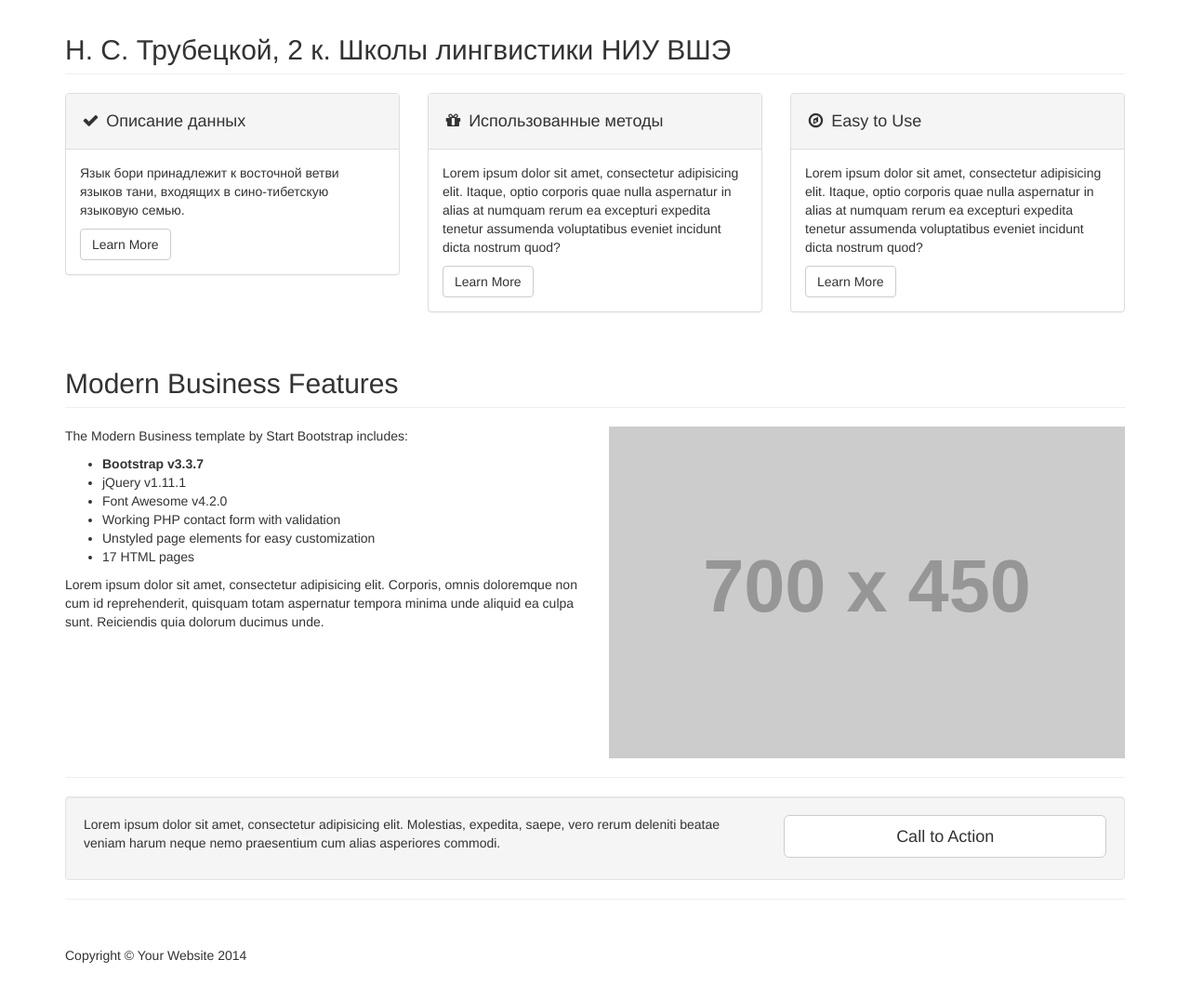
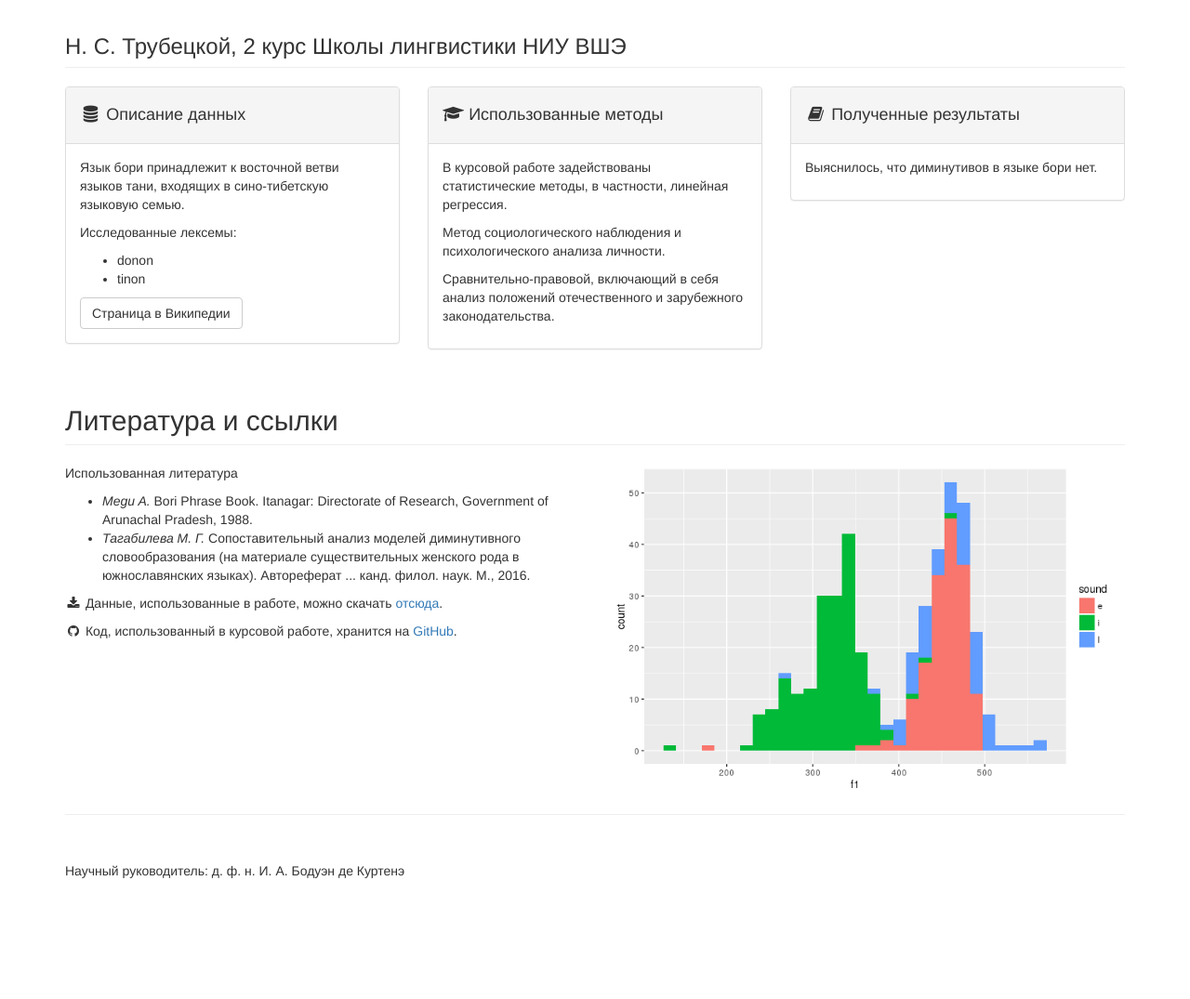
Before and after one commit to nevmenandr/work-web-page-example, a plain HTML site: page index.html in a window 1280 px wide. Shown: the part 143-1218 px from the top of the page at 93% size. After the commit the page ends 1150 px from the top, so only its background shows below. Drawn offline with Linux system fonts and the light colour scheme; placeholder pictures from the web are drawn by us.

Commit message:
example page complete

```diff
--- a/index.html
+++ b/index.html
@@ -42,40 +42,45 @@
                     Диминутивы в языке бори
                 </h1>
 
-                <h2 class="page-header">
-                    Н. С. Трубецкой, 2 к. Школы лингвистики НИУ ВШЭ
-                </h2>
+                <h3 class="page-header">
+                    Н. С. Трубецкой, 2 курс Школы лингвистики НИУ ВШЭ
+                </h3>
             </div>
             <div class="col-md-4">
                 <div class="panel panel-default">
                     <div class="panel-heading">
-                        <h4><i class="fa fa-fw fa-check"></i> Описание данных</h4>
+                        <h4><i class="fa fa-fw fa-database"></i> Описание данных</h4>
                     </div>
                     <div class="panel-body">
                         <p>Язык бори принадлежит к восточной ветви языков тани, входящих в сино-тибетскую языковую семью.</p>
-                        <a href="https://en.wikipedia.org/wiki/Bori_language" class="btn btn-default">Learn More</a>
+                        <p>Исследованные лексемы:</a>
+                            <ul>
+                                <li>donon</li>
+                                <li>tinon</li>
+                            </ul>
+                        <a href="https://en.wikipedia.org/wiki/Bori_language" class="btn btn-default">Страница в Википедии</a>
                     </div>
                 </div>
             </div>
             <div class="col-md-4">
                 <div class="panel panel-default">
                     <div class="panel-heading">
-                        <h4><i class="fa fa-fw fa-gift"></i> Использованные методы</h4>
+                        <h4><i class="fa fa-fw fa-graduation-cap"></i> Использованные методы</h4>
                     </div>
                     <div class="panel-body">
-                        <p>Lorem ipsum dolor sit amet, consectetur adipisicing elit. Itaque, optio corporis quae nulla aspernatur in alias at numquam rerum ea excepturi expedita tenetur assumenda voluptatibus eveniet incidunt dicta nostrum quod?</p>
-                        <a href="#" class="btn btn-default">Learn More</a>
+                        <p>В курсовой работе задействованы статистические методы, в частности, линейная регрессия.</p>
+                        <p>Метод социологического наблюдения и психологического анализа личности.</p>
+                        <p>Сравнительно-правовой, включающий в себя анализ положений отечественного и зарубежного законодательства.</p>
                     </div>
                 </div>
             </div>
             <div class="col-md-4">
                 <div class="panel panel-default">
                     <div class="panel-heading">
-                        <h4><i class="fa fa-fw fa-compass"></i> Easy to Use</h4>
+                        <h4><i class="fa fa-fw fa-book"></i> Полученные результаты</h4>
                     </div>
                     <div class="panel-body">
-                        <p>Lorem ipsum dolor sit amet, consectetur adipisicing elit. Itaque, optio corporis quae nulla aspernatur in alias at numquam rerum ea excepturi expedita tenetur assumenda voluptatibus eveniet incidunt dicta nostrum quod?</p>
-                        <a href="#" class="btn btn-default">Learn More</a>
+                        <p>Выяснилось, что диминутивов в языке бори нет.</p>
                     </div>
                 </div>
             </div>
@@ -85,40 +90,22 @@
         <!-- Features Section -->
         <div class="row">
             <div class="col-lg-12">
-                <h2 class="page-header">Modern Business Features</h2>
+                <h2 class="page-header">Литература и ссылки</h2>
             </div>
             <div class="col-md-6">
-                <p>The Modern Business template by Start Bootstrap includes:</p>
+                <p>Использованная литература</p>
                 <ul>
-                    <li><strong>Bootstrap v3.3.7</strong>
-                    </li>
-                    <li>jQuery v1.11.1</li>
-                    <li>Font Awesome v4.2.0</li>
-                    <li>Working PHP contact form with validation</li>
-                    <li>Unstyled page elements for easy customization</li>
-                    <li>17 HTML pages</li>
+                    <li><i>Megu A.</i> Bori Phrase Book. Itanagar: Directorate of Research, Government of Arunachal Pradesh, 1988.</li>
+                    <li><i>Тагабилева М. Г.</i> Сопоставительный анализ моделей диминутивного словообразования (на материале существительных женского рода в южнославянских языках). Автореферат ... канд. филол. наук. М., 2016.</li>
                 </ul>
-                <p>Lorem ipsum dolor sit amet, consectetur adipisicing elit. Corporis, omnis doloremque non cum id reprehenderit, quisquam totam aspernatur tempora minima unde aliquid ea culpa sunt. Reiciendis quia dolorum ducimus unde.</p>
+                <p><i class="fa fa-fw fa-download"></i> Данные, использованные в работе, можно скачать <a href="http://hsequantling.wikispaces.com/file/view/nanai-vowels.csv/564569635/nanai-vowels.csv">отсюда</a>.</p>
+                <p><i class="fa fa-fw fa-github"></i> Код, использованный в курсовой работе, хранится на <a href="https://github.com/DanilSko/tolstoy">GitHub</a>.</p>
             </div>
             <div class="col-md-6">
-                <img class="img-responsive" src="http://placehold.it/700x450" alt="">
+                <img class="img-responsive" src="img/Rplot.png" alt="">
             </div>
         </div>
         <!-- /.row -->
-
-        <hr>
-
-        <!-- Call to Action Section -->
-        <div class="well">
-            <div class="row">
-                <div class="col-md-8">
-                    <p>Lorem ipsum dolor sit amet, consectetur adipisicing elit. Molestias, expedita, saepe, vero rerum deleniti beatae veniam harum neque nemo praesentium cum alias asperiores commodi.</p>
-                </div>
-                <div class="col-md-4">
-                    <a class="btn btn-lg btn-default btn-block" href="#">Call to Action</a>
-                </div>
-            </div>
-        </div>
 
         <hr>
 
@@ -126,7 +113,7 @@
         <footer>
             <div class="row">
                 <div class="col-lg-12">
-                    <p>Copyright &copy; Your Website 2014</p>
+                    <p>Научный руководитель: д. ф. н. И. А. Бодуэн де Куртенэ</p>
                 </div>
             </div>
         </footer>
```
Also changed, not shown: img/Rplot.png (added).
